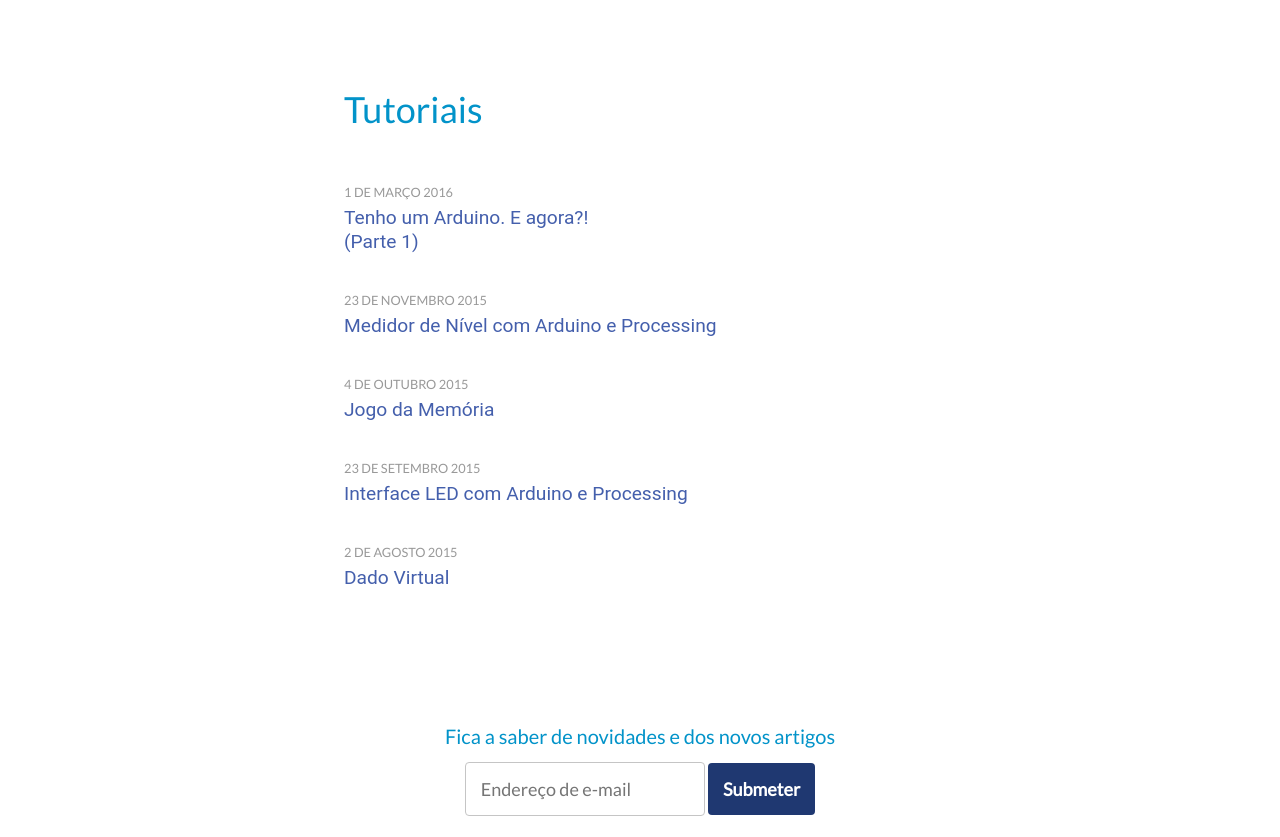
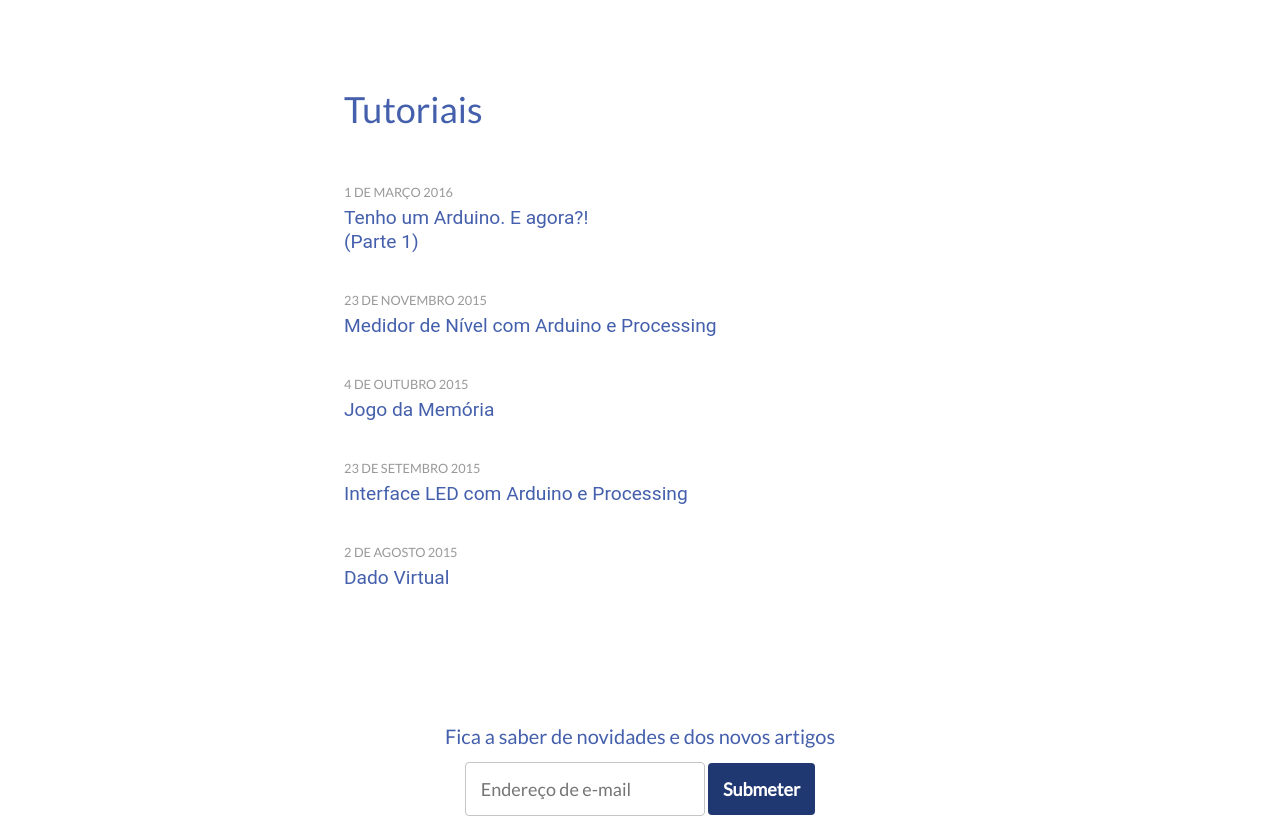
Before and after one commit to jeKnowledge/academy-articles, a Jekyll site: the page built from index.html, in a window 1280 px wide. Shown: the part 498-1335 px from the top of the page. Built offline with Jekyll 4.4.1, drawn with Linux system fonts in a browser that asks for light colours; comment, search, counter and statistics services are not loaded.

Commit message:
layout improvment

```diff
--- a/css/style.css
+++ b/css/style.css
@@ -384,7 +384,7 @@ html {
 h1,
 h2,
 h3 {
-	color: #0293C9;
+	color: #445FAC;
 	font-family: 'lato',"Sanchez", sans-serif;
 	font-weight: normal;
 	line-height: 1.1em;
```
